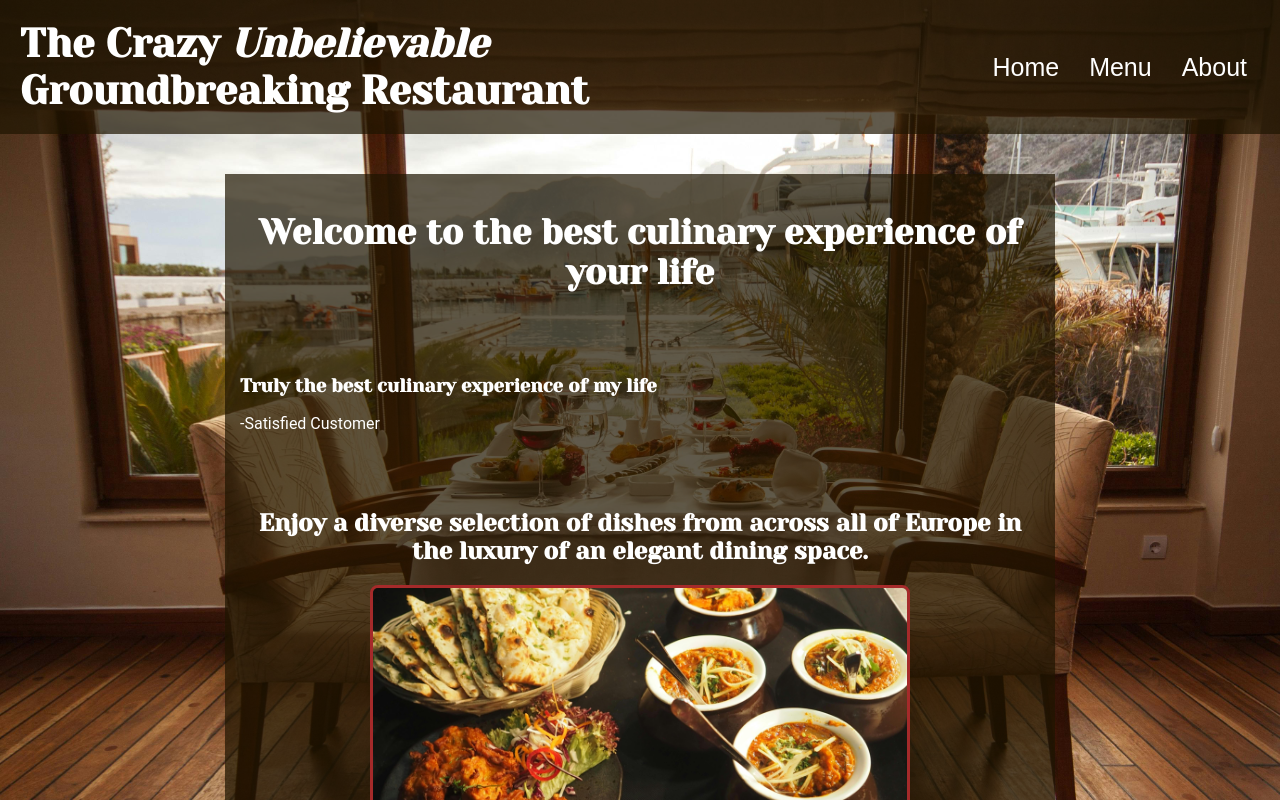
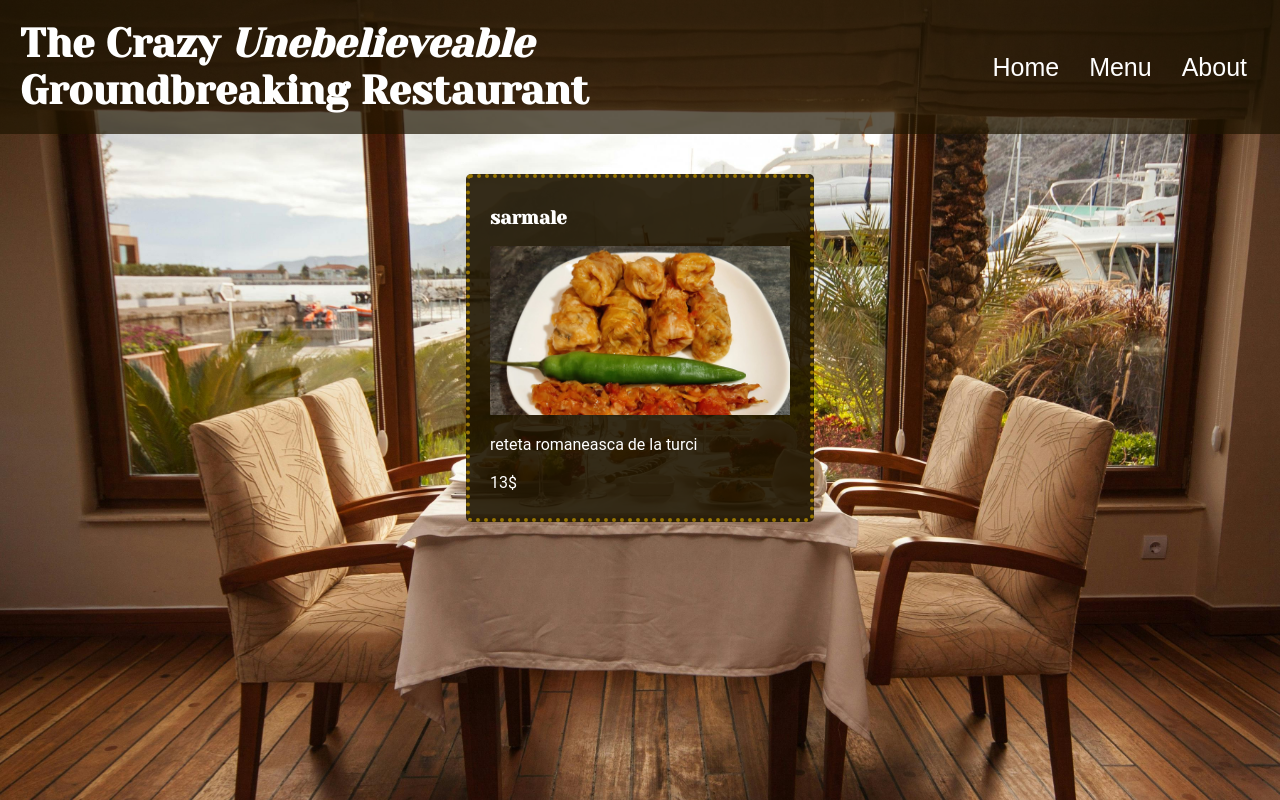
Before and after one commit to raduraduradu/restaurant-page, a website built with webpack: page src/template.html in a window 1280 px wide. Both pictures are taken after a click on the button "Menu". Shown: the top 800 px of the page. Built offline with nearby package versions, Linux system fonts and the light colour scheme.

Commit message:
made menu page, wrote js to add menu items, added button page switching functionality

```diff
--- /dev/null
+++ b/src/about.js
@@ -0,0 +1,3 @@
+let aboutContainer = document.createElement("div");
+
+export default aboutContainer;
--- a/src/index.js
+++ b/src/index.js
@@ -1,6 +1,24 @@
 import "./style.css"
-import home from "./home.js";
+import homePage from "./home.js";
+import menuPage from "./menu.js";
+import aboutPage from "./about.js";
+
 
 const content = document.querySelector("#content");
 
-content.appendChild(home);
+content.appendChild(homePage);
+
+let gotoPage = (page) => {
+    console.log("switching page");
+    content.innerHTML = "";
+    content.appendChild(page);
+}
+
+const homeBtn = document.querySelector("#home-btn");
+homeBtn.onclick = () => gotoPage(homePage);
+
+const menuBtn = document.querySelector("#menu-btn");
+menuBtn.onclick = () => gotoPage(menuPage);
+
+const aboutBtn = document.querySelector("#about-btn");
+aboutBtn.onclick = () => gotoPage(aboutPage);
--- /dev/null
+++ b/src/menu.js
@@ -0,0 +1,26 @@
+let menuContainer = document.createElement("div");
+menuContainer.id = "menu-container";
+
+let addItem = (title, photo, description, price) => {
+    let menuItem = document.createElement("div");
+    menuItem.classList.add("menu-item");
+
+    let h3 = document.createElement("h3");
+    h3.textContent = title;
+    menuItem.appendChild(h3);
+
+    let img = document.createElement("img");
+    img.src = photo;
+    menuItem.appendChild(img);
+
+    let p = document.createElement("p");
+    p.textContent = `${description}\r\n\r\n${price}`;
+    menuItem.appendChild(p);
+
+    menuContainer.appendChild(menuItem);
+}
+
+import sarmalejpg from "./assets/sarmale.jpg";
+addItem("sarmale", sarmalejpg, "reteta romaneasca de la turci", "13$");
+
+export default menuContainer;
--- a/src/style.css
+++ b/src/style.css
@@ -54,6 +54,7 @@ header button {
 #content {
     display: flex;
     justify-content: center;
+    white-space: pre-line;
 }
 
 #content #home-container {
@@ -69,7 +70,6 @@ header button {
 
     font-family: roboto;
 
-    white-space: pre-line;
 }
 
 
@@ -91,3 +91,19 @@ header button {
     border: 3px solid brown;
     border-radius: 8px;
 }
+
+#menu-container {
+    display: grid;
+    margin: 40px;
+}
+
+.menu-item {
+    background: rgba(30, 20, 0, 0.9);
+    padding: 10px 20px;
+    border: 4px dotted #970;
+    border-radius: 5px;
+}
+
+.menu-item img {
+    width: 300px;
+}
--- a/src/template.html
+++ b/src/template.html
@@ -7,12 +7,12 @@
     </head>
     <body>
         <header>
-            <p>The Crazy <i>Unbelievable</i> Groundbreaking Restaurant</p>
+            <p>The Crazy <i>Unebelieveable</i> Groundbreaking Restaurant</p>
 
             <nav>
-                <button type="">Home</button>
-                <button type="">Menu</button>
-                <button type="">About</button>
+                <button id="home-btn">Home</button>
+                <button id="menu-btn">Menu</button>
+                <button id="about-btn">About</button>
             </nav>
         </header>
         <div id="content">
```
Also changed, not shown: src/assets/sarmale.jpg (added).
